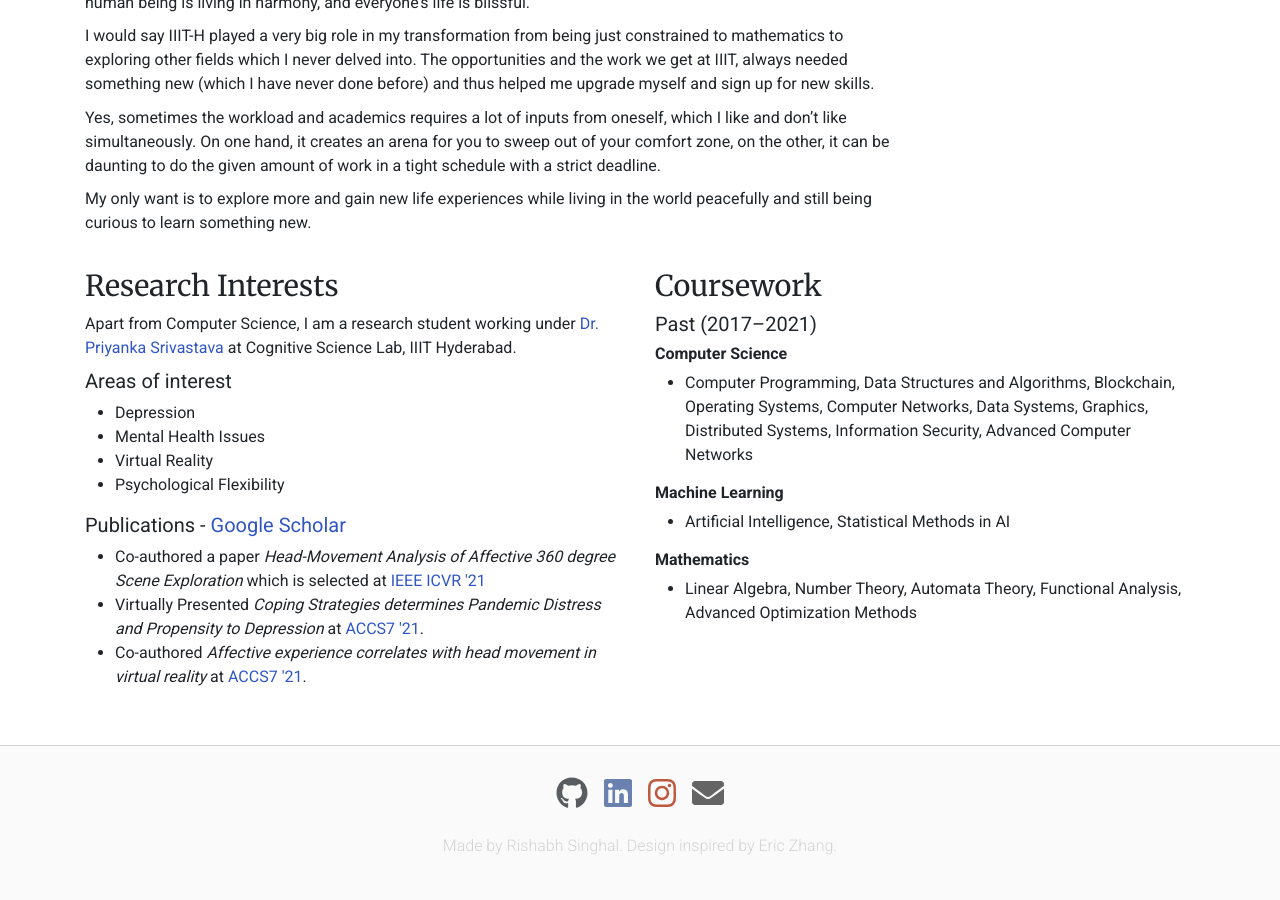
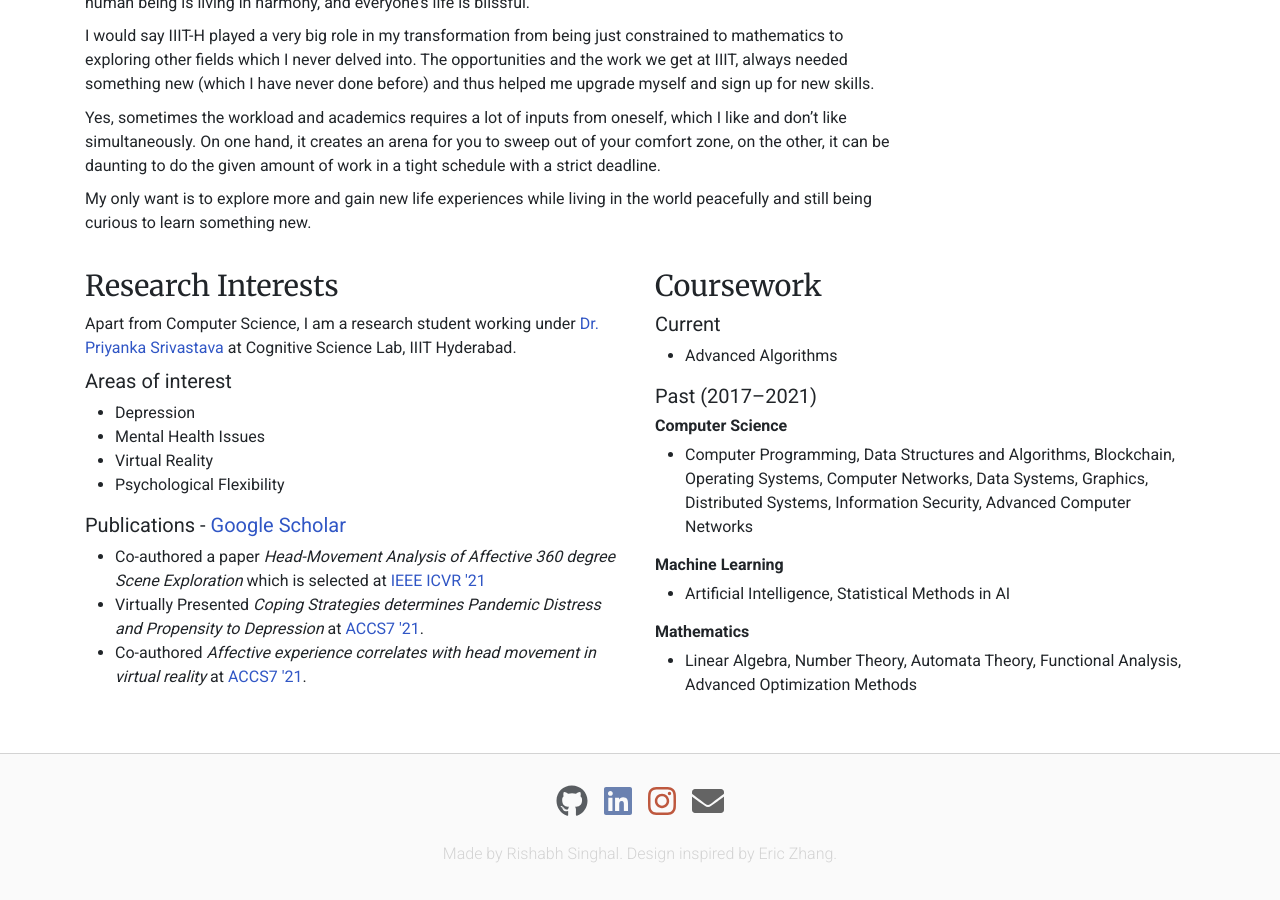
Before and after one commit to rish-singhal/rish-singhal.github.io, a Jekyll site: the page built from pages/index.html, in a window 1280 px wide and 900 px high, scrolled down 616 px. Built offline with Jekyll 4.4.1, drawn with Linux system fonts in a browser that asks for light colours; nearby versions of some CDN libraries.

Commit message:
Update coursework

```diff
--- a/pages/index.html
+++ b/pages/index.html
@@ -79,6 +79,12 @@ permalink: /
     </section>
     <section class="col-lg-6">
       <h2>Coursework</h2>
+      <h5>Current</h5>
+      <ul>
+          <li>
+              Advanced Algorithms
+          </li>
+      </ul>
       <h5>Past (2017&ndash;2021)</h5>
       <h6> <b>Computer Science </b></h6>
       <ul>
```
